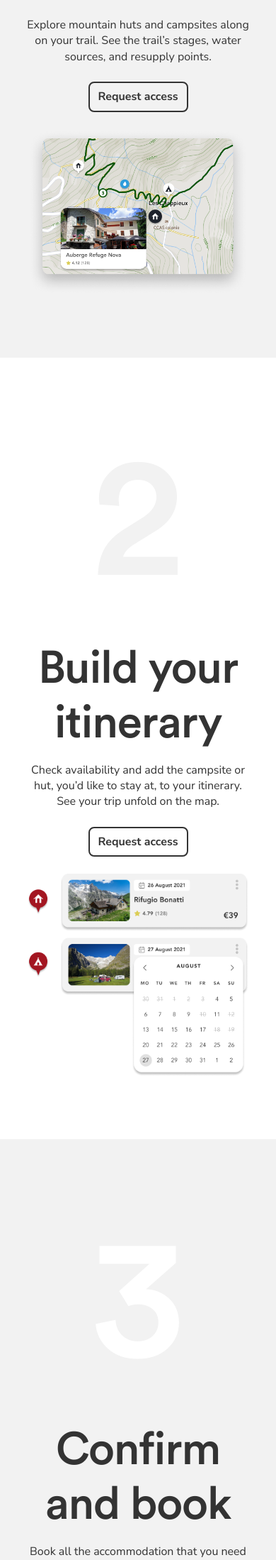
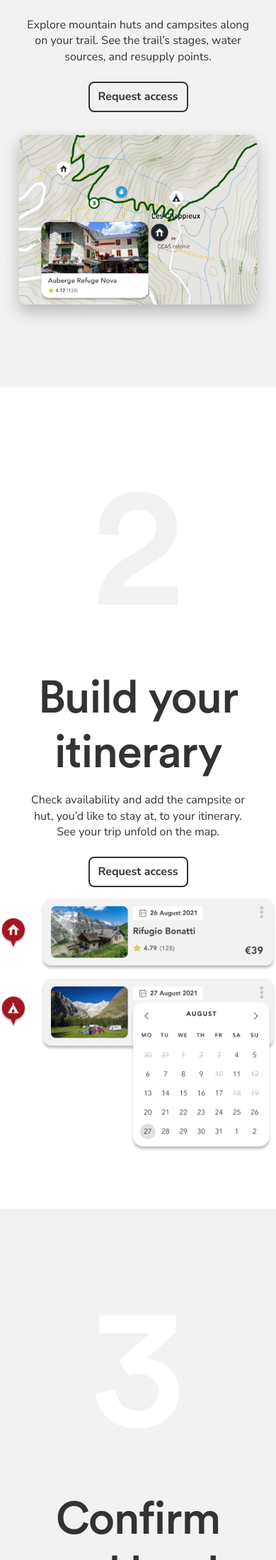
Before and after one commit to alizehkhan/wandern-prelaunch, a Flask app: page / in a window 390 px wide. Shown: the part 1313-3511 px from the top of the page at 71% size. Run offline with Flask 2, Linux system fonts and the light colour scheme.

Commit message:
FIXED MOBILEEEEEE YO

```diff
--- a/assets/stylesheets/components/step.css
+++ b/assets/stylesheets/components/step.css
@@ -77,17 +77,18 @@
     padding: 64px 0;
   }
 
-  .box-image, .box-info{
-    width: auto;
-    height: auto;
+  .reverse {
+    flex-direction: column-reverse;
+  }
+
+  .box-image {
+    width: 100%;
+    padding: 16px;
   }
 
   .box-image img {
-    max-width:100%;
-  }
-
-  .reverse {
-    flex-direction: column-reverse;
+    max-width: 100vw;
+    object-fit: contain;
   }
 
   .box-info {
--- a/routes.py
+++ b/routes.py
@@ -118,4 +118,4 @@
 
 
 if __name__ == "__main__":
-	app.run(debug=True)
+	app.run(debug=True, host='192.168.0.6.')
```
